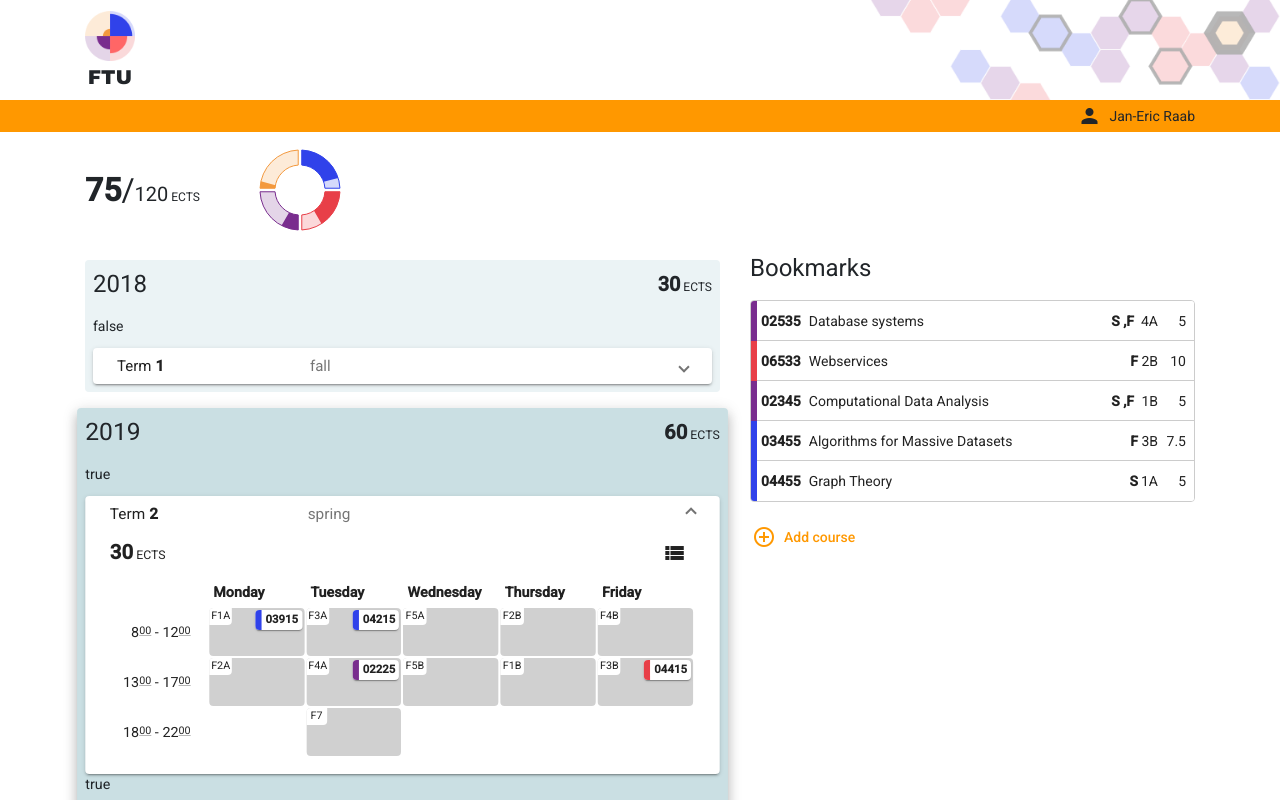
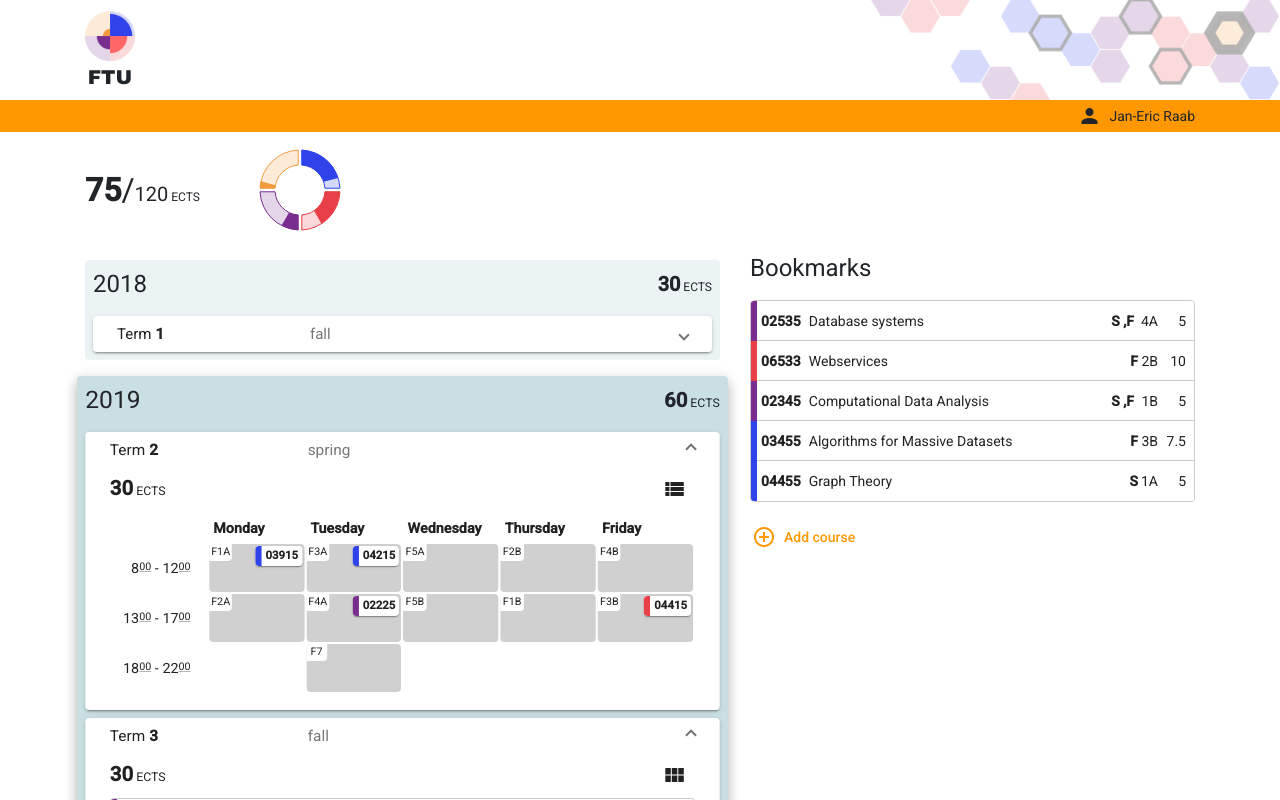
Before and after one commit to Sn0oze/studyPlanner, an Angular app in the folder study-planner-app/: page /planner in a window 1280 px wide. Shown: the top 800 px of the page. Built offline with nearby package versions, Linux system fonts and the light colour scheme.

Commit message:
removed debug element

```diff
--- a/study-planner-app/src/app/planner/components/term/term.component.html
+++ b/study-planner-app/src/app/planner/components/term/term.component.html
@@ -1,4 +1,3 @@
-<p>{{panel.expanded}}</p>
 <mat-expansion-panel class="mt-2" [expanded]="!isLocked || isCurrent" #panel>
   <mat-expansion-panel-header [expandedHeight]="'2.25rem'" [collapsedHeight]="'2.25rem'">
     <mat-panel-title class="d-flex align-items-end">
```
